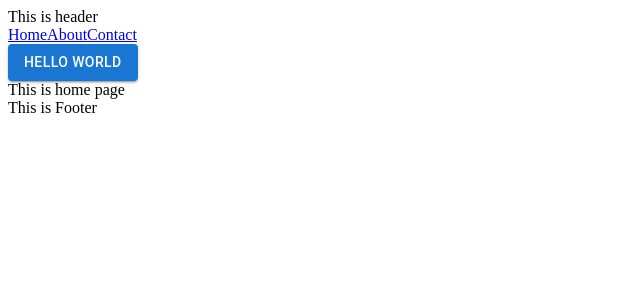
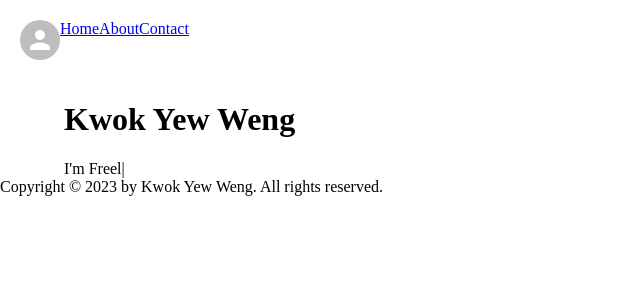
Before and after one commit to kywleon/react-app, a React (Vite) app: page / in a window 1280 px wide. Shown: the top 300 px of the page, without its empty margins (0-640 px from the left). Built offline with nearby package versions, Linux system fonts and the light colour scheme.

Commit message:
Apply typed.js
Add the typed.js for home page

```diff
--- a/package.json
+++ b/package.json
@@ -17,7 +17,8 @@
     "@mui/material": "^5.12.1",
     "react": "^18.2.0",
     "react-dom": "^18.2.0",
-    "react-router-dom": "^6.10.0"
+    "react-router-dom": "^6.10.0",
+    "typed.js": "^2.0.15"
   },
   "devDependencies": {
     "@types/react": "^18.0.28",
--- a/src/App.jsx
+++ b/src/App.jsx
@@ -14,17 +14,13 @@ import {
   Routes,
 } from "react-router-dom";
 
-import Button from '@mui/material/Button';
-
 function App() {
 
   return (
     <div className="App">
       <BrowserRouter>
         <Header />
-        <div>
-          <Button variant="contained">Hello World</Button>
-        </div>
+
         <Routes>
           <Route path='/' element={<Home />}></Route>
           <Route path='about' element={<About />}></Route>
--- a/src/components/About.jsx
+++ b/src/components/About.jsx
@@ -3,7 +3,7 @@ import React from 'react'
 const About = () => {
   return (
     <div>
-      This is about
+
     </div>
   )
 }
--- a/src/components/Footer.jsx
+++ b/src/components/Footer.jsx
@@ -1,9 +1,14 @@
 import React from 'react'
 
 const Footer = () => {
+
+  const date = new Date();
+  const year = date.getFullYear();
+  // console.log(year);
+
   return (
     <footer>
-      This is Footer
+      <div>Copyright © { year } by Kwok Yew Weng. All rights reserved.</div>
     </footer>
   )
 }
--- a/src/components/Header.jsx
+++ b/src/components/Header.jsx
@@ -1,10 +1,10 @@
 import React from 'react'
 import Navbar from './Navbar'
+import { Container } from '@mui/material';
 
 const Header = () => {
   return (
     <header>
-      This is header
       <Navbar />
     </header>
   )
--- a/src/components/Home.jsx
+++ b/src/components/Home.jsx
@@ -1,10 +1,31 @@
 import React from 'react'
+import { Container } from '@mui/material';
+import Typed from 'typed.js';
 
 const Home = () => {
+
+    // Create reference to store the DOM element containing the animation
+    const el = React.useRef(null);
+
+    React.useEffect(() => {
+      const typed = new Typed(el.current, {
+        strings: ["I'm Developer", "I'm Freelancer"],
+        typeSpeed: 100,
+        backSpeed: 50,
+        loop: true,
+      });
+
+      return () => {
+        // Destroy Typed instance during cleanup to stop animation
+        typed.destroy();
+      };
+    });
+
   return (
-    <div>
-      This is home page
-    </div>
+   <Container maxWidth="lg">
+    <h1>Kwok Yew Weng</h1>
+    <span ref={el} />
+   </Container>
   )
 }
 
--- a/src/components/Navbar.jsx
+++ b/src/components/Navbar.jsx
@@ -1,13 +1,24 @@
 import React from 'react'
 import { NavLink } from 'react-router-dom'
+import { Avatar, Box , Stack } from '@mui/material';
 
 const Navbar = () => {
   return (
-    <nav>
-       <NavLink to='/'>Home</NavLink>
-       <NavLink to='about'>About</NavLink>
-       <NavLink to='contact'>Contact</NavLink>
-    </nav>
+    <Box sx={{
+      display: 'flex',
+      padding: '20px',
+      }}	>
+      <Avatar/>
+      <Box>
+        <NavLink to='/'>Home</NavLink>
+      </Box>
+      <Box>
+        <NavLink to='about'>About</NavLink>
+      </Box>
+      <Box>
+        <NavLink to='contact'>Contact</NavLink>
+      </Box>
+    </Box>
   )
 }
 
--- a/src/index.css
+++ b/src/index.css
@@ -0,0 +1,3 @@
+body {
+    margin: unset;
+}
```
Also changed, not shown: 1 other file (tests, documents, lock files or other folders).
